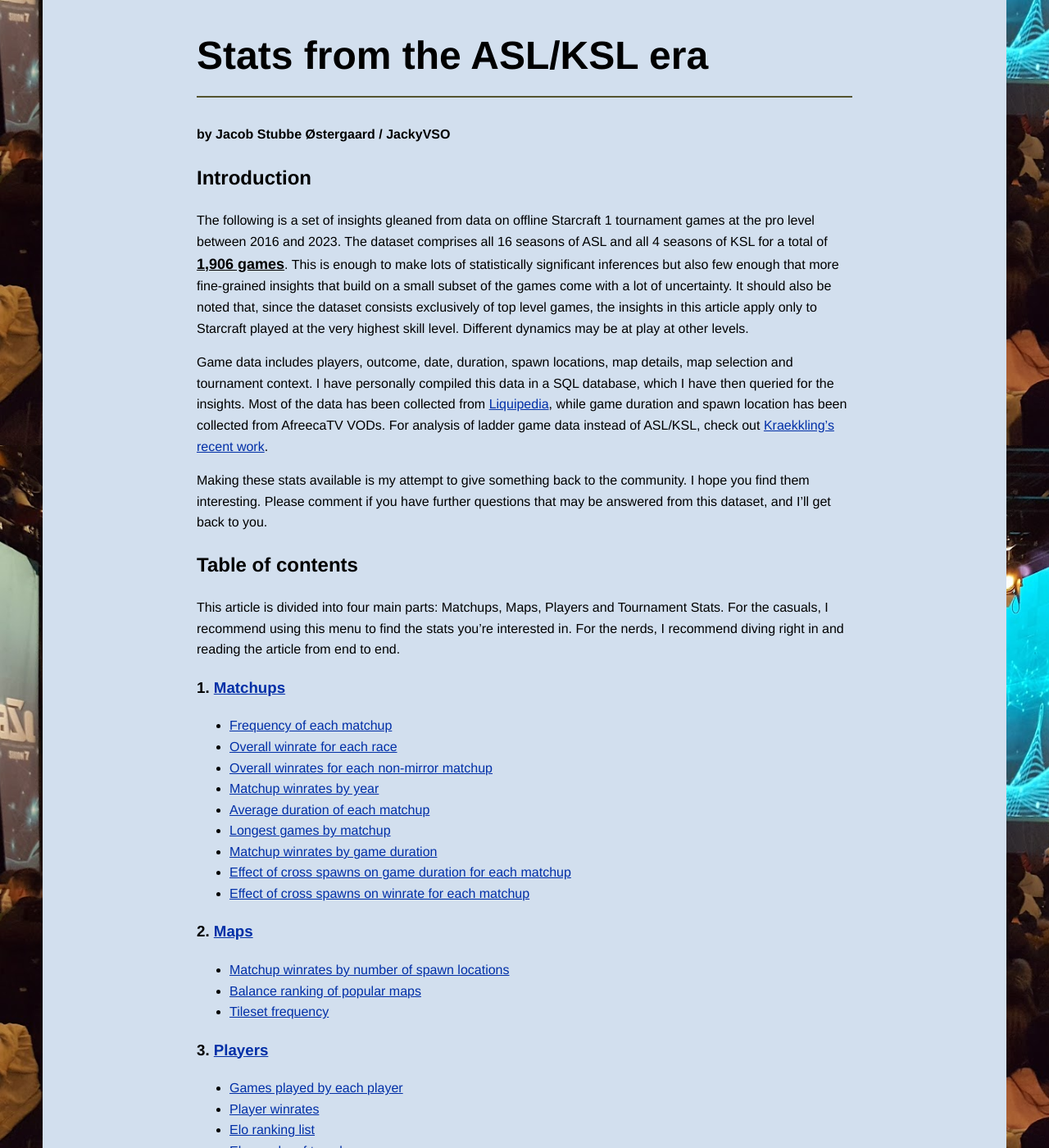
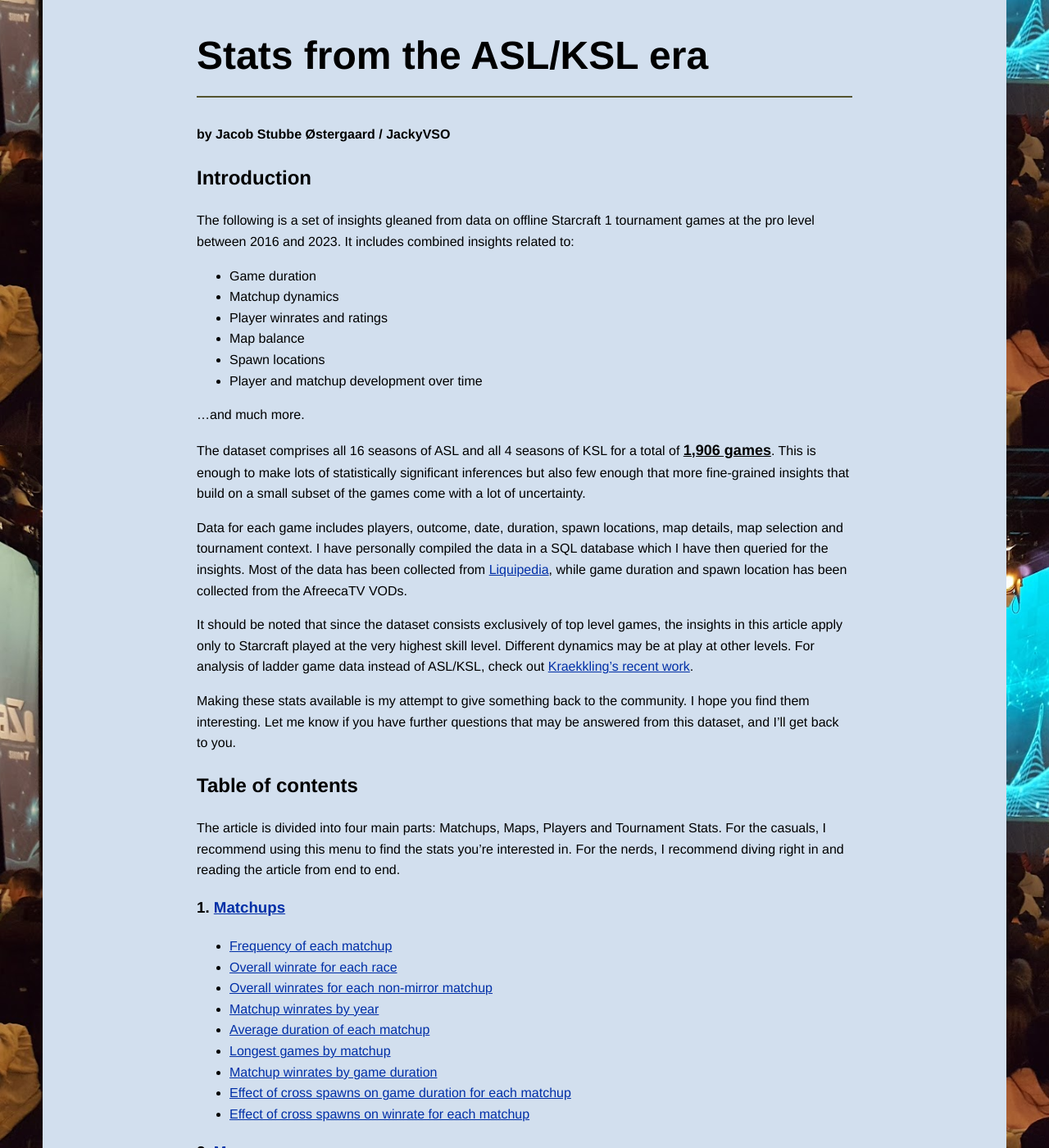
Before and after one commit to JackyVSO/Starcraft, a Jekyll site: the page built from index.md, in a window 1280 px wide and 1400 px high, scrolled down 357 px. Shown: the whole window at 82% size. Built offline with Jekyll 4.4.1, drawn with Linux system fonts in a browser that asks for light colours.

Commit message:
Finishing touches 2

```diff
--- a/index.md
+++ b/index.md
@@ -8,15 +8,27 @@ title: Stats from the remastered era of pro Starcraft 1
 #### by Jacob Stubbe Østergaard / JackyVSO
 
 ## Introduction
-The following is a set of insights gleaned from data on offline Starcraft 1 tournament games at the pro level between 2016 and 2023. The dataset comprises all 16 seasons of ASL and all 4 seasons of KSL for a total of <span style="font-size: 18px;"><b><u>1,906 games</u></b></span>. This is enough to make lots of statistically significant inferences but also few enough that more fine-grained insights that build on a small subset of the games come with a lot of uncertainty. It should also be noted that, since the dataset consists exclusively of top level games, the insights in this article apply only to Starcraft played at the very highest skill level. Different dynamics may be at play at other levels.
+The following is a set of insights gleaned from data on offline Starcraft 1 tournament games at the pro level between 2016 and 2023. It includes combined insights related to:
 
-Game data includes players, outcome, date, duration, spawn locations, map details, map selection and tournament context. I have personally compiled this data in a SQL database, which I have then queried for the insights. Most of the data has been collected from <a href="https://liquipedia.net/starcraft/Main_Page">Liquipedia</a>, while game duration and spawn location has been collected from AfreecaTV VODs.
-For analysis of ladder game data instead of ASL/KSL, check out <a href="https://tl.net/forum/brood-war/617209-data-analysis-on-8-million-games">Kraekkling's recent work</a>.
+- Game duration
+- Matchup dynamics
+- Player winrates and ratings
+- Map balance
+- Spawn locations
+- Player and matchup development over time
 
-Making these stats available is my attempt to give something back to the community. I hope you find them interesting. Please comment if you have further questions that may be answered from this dataset, and I'll get back to you.
+...and much more.
+
+The dataset comprises all 16 seasons of ASL and all 4 seasons of KSL for a total of <span style="font-size: 18px;"><b><u>1,906 games</u></b></span>. This is enough to make lots of statistically significant inferences but also few enough that more fine-grained insights that build on a small subset of the games come with a lot of uncertainty.
+
+Data for each game includes players, outcome, date, duration, spawn locations, map details, map selection and tournament context. I have personally compiled the data in a SQL database which I have then queried for the insights. Most of the data has been collected from <a href="https://liquipedia.net/starcraft/Main_Page">Liquipedia</a>, while game duration and spawn location has been collected from the AfreecaTV VODs.
+
+It should be noted that since the dataset consists exclusively of top level games, the insights in this article apply only to Starcraft played at the very highest skill level. Different dynamics may be at play at other levels. For analysis of ladder game data instead of ASL/KSL, check out <a href="https://tl.net/forum/brood-war/617209-data-analysis-on-8-million-games">Kraekkling's recent work</a>.
+
+Making these stats available is my attempt to give something back to the community. I hope you find them interesting. Let me know if you have further questions that may be answered from this dataset, and I'll get back to you.
 
 ## Table of contents
-This article is divided into four main parts: Matchups, Maps, Players and Tournament Stats. For the casuals, I recommend using this menu to find the stats you're interested in. For the nerds, I recommend diving right in and reading the article from end to end.
+The article is divided into four main parts: Matchups, Maps, Players and Tournament Stats. For the casuals, I recommend using this menu to find the stats you're interested in. For the nerds, I recommend diving right in and reading the article from end to end.
 
 ### 1. [Matchups](#Matchups)
 - [Frequency of each matchup](#A5)
```
